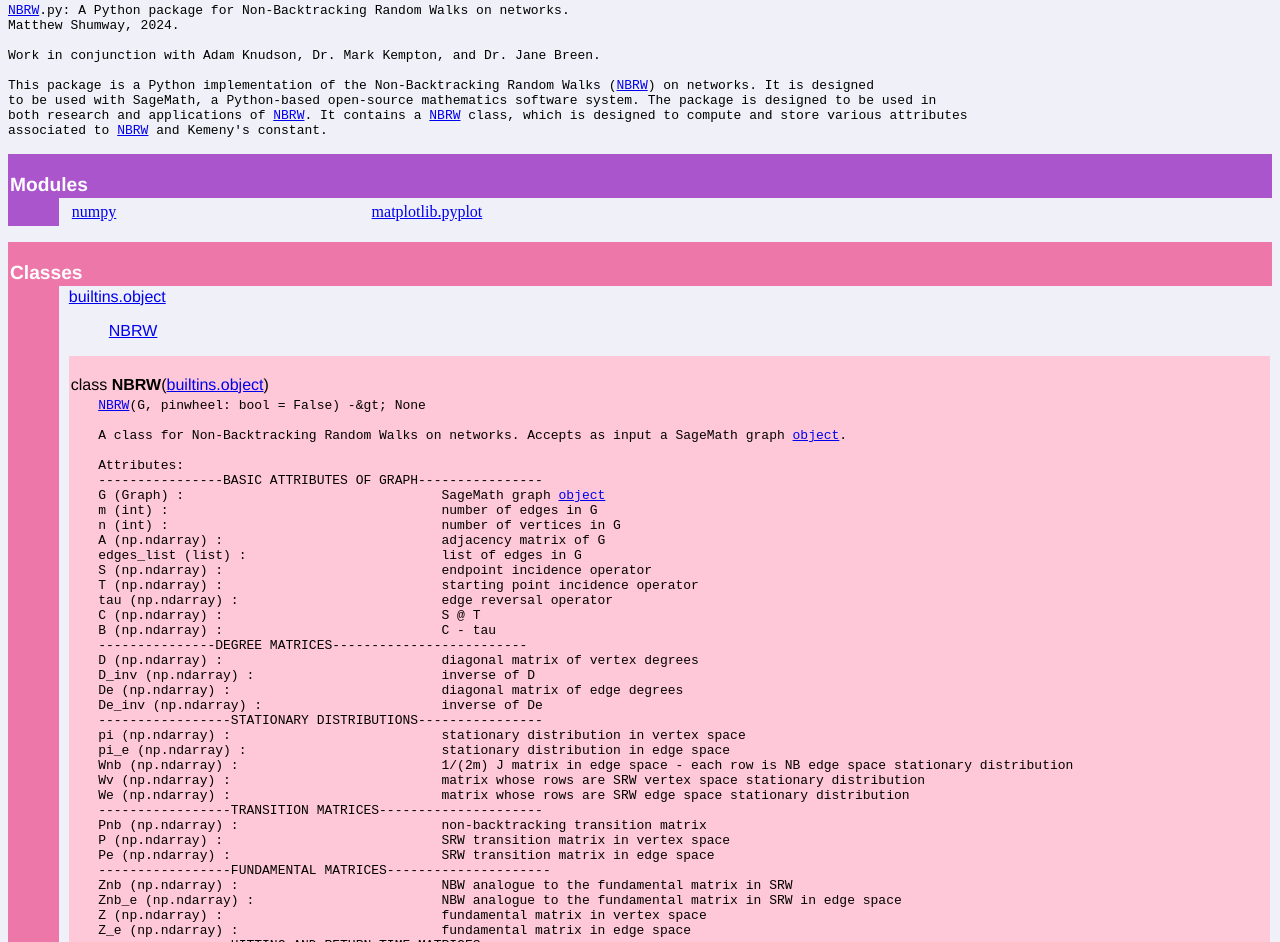
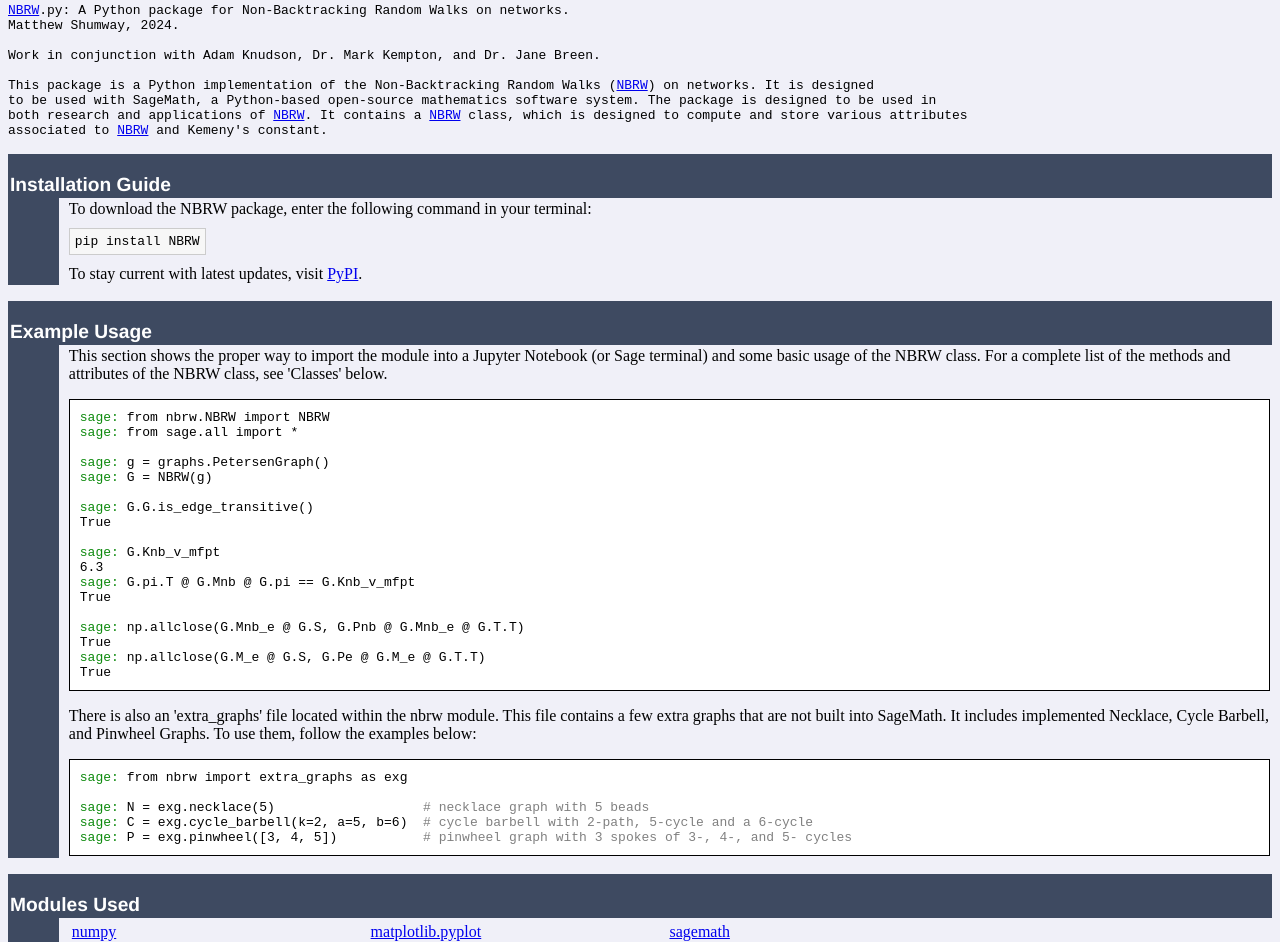
Before and after one commit to mwshumway/NBRW, a plain HTML site: page docs/index.html in a window 1280 px wide. Shown: the part 88-1030 px from the top of the page. Drawn offline with Linux system fonts and the light colour scheme.

Commit message:
added example usage

```diff
--- a/docs/index.html
+++ b/docs/index.html
@@ -4,58 +4,108 @@
 </head><body bgcolor="#f0f0f8">
 
 <table width="100%" cellspacing=0 cellpadding=2 border=0 summary="heading">
-<tr bgcolor="#7799ee">
+<tr bgcolor="#3e4a61">
+<td valign=bottom>&nbsp;<br>
 <td valign=bottom>&nbsp;<br>
 <font color="#ffffff" face="helvetica, arial">&nbsp;<br><big><big><strong>NBRW</strong></big></big></font></td
 ><td align=right valign=bottom
-><font color="#ffffff" face="helvetica, arial"><a href=".">index</a><br><a href="file:/Users/mwshumway/Documents/NBW/src/NBRW/NBRW.py">/Users/mwshumway/Documents/NBW/src/NBRW/NBRW.py</a></font></td></tr></table>
-    <p><tt><a href="#NBRW">NBRW</a>.py:&nbsp;A&nbsp;Python&nbsp;package&nbsp;for&nbsp;Non-Backtracking&nbsp;Random&nbsp;Walks&nbsp;on&nbsp;networks.<br>
+><font color="#ffffff" face="helvetica, arial"><a href="." style="color: #ffffff";>index</a><br><a href="file:/Users/mwshumway/Documents/NBW/src/NBRW/NBRW.py" style="color: #ffffff;">/Users/mwshumway/Documents/NBW/src/NBRW/NBRW.py</a></font></td></tr></table>
+    <p><tt><a href="https://github.com/mwshumway/NBRW/blob/main/src/NBRW/NBRW.py">NBRW</a>.py:&nbsp;A&nbsp;Python&nbsp;package&nbsp;for&nbsp;Non-Backtracking&nbsp;Random&nbsp;Walks&nbsp;on&nbsp;networks.<br>
 Matthew&nbsp;Shumway,&nbsp;2024.<br>
 &nbsp;<br>
 Work&nbsp;in&nbsp;conjunction&nbsp;with&nbsp;Adam&nbsp;Knudson,&nbsp;Dr.&nbsp;Mark&nbsp;Kempton,&nbsp;and&nbsp;Dr.&nbsp;Jane&nbsp;Breen.<br>
 &nbsp;<br>
-This&nbsp;package&nbsp;is&nbsp;a&nbsp;Python&nbsp;implementation&nbsp;of&nbsp;the&nbsp;Non-Backtracking&nbsp;Random&nbsp;Walks&nbsp;(<a href="#NBRW">NBRW</a>)&nbsp;on&nbsp;networks.&nbsp;It&nbsp;is&nbsp;designed<br>
+This&nbsp;package&nbsp;is&nbsp;a&nbsp;Python&nbsp;implementation&nbsp;of&nbsp;the&nbsp;Non-Backtracking&nbsp;Random&nbsp;Walks&nbsp;(<a href="https://github.com/mwshumway/NBRW/blob/main/src/NBRW/NBRW.py">NBRW</a>)&nbsp;on&nbsp;networks.&nbsp;It&nbsp;is&nbsp;designed<br>
 to&nbsp;be&nbsp;used&nbsp;with&nbsp;SageMath,&nbsp;a&nbsp;Python-based&nbsp;open-source&nbsp;mathematics&nbsp;software&nbsp;system.&nbsp;The&nbsp;package&nbsp;is&nbsp;designed&nbsp;to&nbsp;be&nbsp;used&nbsp;in<br>
-both&nbsp;research&nbsp;and&nbsp;applications&nbsp;of&nbsp;<a href="#NBRW">NBRW</a>.&nbsp;It&nbsp;contains&nbsp;a&nbsp;<a href="#NBRW">NBRW</a>&nbsp;class,&nbsp;which&nbsp;is&nbsp;designed&nbsp;to&nbsp;compute&nbsp;and&nbsp;store&nbsp;various&nbsp;attributes<br>
-associated&nbsp;to&nbsp;<a href="#NBRW">NBRW</a>&nbsp;and&nbsp;Kemeny's&nbsp;constant.</tt></p>
+both&nbsp;research&nbsp;and&nbsp;applications&nbsp;of&nbsp;<a href="https://github.com/mwshumway/NBRW/blob/main/src/NBRW/NBRW.py">NBRW</a>.&nbsp;It&nbsp;contains&nbsp;a&nbsp;<a href="https://github.com/mwshumway/NBRW/blob/main/src/NBRW/NBRW.py">NBRW</a>&nbsp;class,&nbsp;which&nbsp;is&nbsp;designed&nbsp;to&nbsp;compute&nbsp;and&nbsp;store&nbsp;various&nbsp;attributes<br>
+associated&nbsp;to&nbsp;<a href="https://github.com/mwshumway/NBRW/blob/main/src/NBRW/NBRW.py">NBRW</a>&nbsp;and&nbsp;Kemeny's&nbsp;constant.</tt></p>
 <p>
+
 <table width="100%" cellspacing=0 cellpadding=2 border=0 summary="section">
-<tr bgcolor="#aa55cc">
+    <tr bgcolor="#3e4a61">
+    <td colspan=3 valign=bottom>&nbsp;<br>
+    <font color="#ffffff" face="helvetica, arial"><big><strong>Installation Guide</strong></big></font></td></tr>
+
+    <tr><td bgcolor="#3e4a61"><tt>&nbsp;&nbsp;&nbsp;&nbsp;&nbsp;&nbsp;</tt></td><td>&nbsp;</td>
+        <td width="100%">
+        <p>To download the NBRW package, enter the following command in your terminal:</p>
+        <p><code style="background-color: #f7f7f7; border: 1px solid #ccc; padding: 5px;">pip install NBRW</code></p>
+        <p>To stay current with latest updates, visit <a href="https://pypi.org/project/NBRW/">PyPI</a>.</p>
+    </td></tr></table><p>
+
+<table width="100%" cellspacing=0 cellpadding=2 border=0 summary="section">
+    <tr bgcolor="#3e4a61">
+    <td colspan=3 valign=bottom>&nbsp;<br>
+    <font color="#ffffff" face="helvetica, arial"><big><strong>Example Usage</strong></big></font></td></tr>
+
+    <tr><td bgcolor="#3e4a61"><tt>&nbsp;&nbsp;&nbsp;&nbsp;&nbsp;&nbsp;</tt></td><td>&nbsp;</td>
+        <td width="100%">
+            <p>This section shows the proper way to import the module into a Jupyter Notebook (or Sage terminal) and some
+                basic usage of the NBRW class. For a complete list of the methods and attributes of the NBRW class, see 'Classes' below.</p>
+            <p><code style="background-color: #ffffff; color: #000; border: 1px solid #000000; padding: 10px; display: block;">
+        <span style="color: rgb(13, 138, 13);">sage:</span> from nbrw.NBRW import NBRW<br>
+        <span style="color: rgb(13, 138, 13);">sage:</span> from sage.all import *<br><br>
+        <span style="color: rgb(13, 138, 13);">sage:</span> g = graphs.PetersenGraph()<br>
+        <span style="color: rgb(13, 138, 13);">sage:</span> G = NBRW(g)<br><br>
+        <span style="color: rgb(13, 138, 13);">sage:</span> G.G.is_edge_transitive()<br>
+        True<br><br>
+        <span style="color: rgb(13, 138, 13);">sage:</span> G.Knb_v_mfpt<br>
+        6.3<br>
+        <span style="color: rgb(13, 138, 13);">sage:</span> G.pi.T @ G.Mnb @ G.pi == G.Knb_v_mfpt<br>
+        True<br><br>
+        <span style="color: rgb(13, 138, 13);">sage:</span> np.allclose(G.Mnb_e @ G.S, G.Pnb @ G.Mnb_e @ G.T.T)<br>
+        True<br>
+        <span style="color: rgb(13, 138, 13);">sage:</span> np.allclose(G.M_e @ G.S, G.Pe @ G.M_e @ G.T.T)<br>
+        True<br>
+            </code></p>
+        <p>There is also an 'extra_graphs' file located within the nbrw module. This file contains a few extra graphs that are not built into SageMath.
+        It includes implemented Necklace, Cycle Barbell, and Pinwheel Graphs. To use them, follow the examples below:</p>
+        <p><code style="background-color: #fff; color: #000; border: 1px solid #000; padding: 10px; display: block;">
+            <span style="color: rgb(13, 138, 13);">sage:</span> from nbrw import extra_graphs as exg<br> <br>
+            <span style="color: rgb(13, 138, 13);">sage:</span> N = exg.necklace(5)&nbsp;&nbsp;&nbsp;&nbsp;&nbsp;&nbsp;
+            &nbsp;&nbsp;&nbsp;&nbsp;&nbsp;&nbsp;&nbsp;&nbsp;&nbsp;&nbsp;&nbsp;&nbsp;<span style="color: gray;"># necklace graph with 5 beads</span><br>
+            <span style="color: rgb(13, 138, 13);">sage:</span> C = exg.cycle_barbell(k=2, a=5, b=6)&nbsp;&nbsp;<span style="color: gray;"># cycle barbell with 2-path, 5-cycle and a 6-cycle</span><br>
+            <span style="color: rgb(13, 138, 13);">sage:</span> P = exg.pinwheel([3, 4, 5])&nbsp;&nbsp;&nbsp;&nbsp;&nbsp;&nbsp;&nbsp;&nbsp;&nbsp;&nbsp;&nbsp;<span style="color: gray;"># pinwheel graph with 3 spokes of 3-, 4-, and 5- cycles</span><br>
+        </code>
+        </td></tr>
+    </td></tr></table><p>
+
+
+<table width="100%" cellspacing=0 cellpadding=2 border=0 summary="section">
+<tr bgcolor="#3e4a61">
 <td colspan=3 valign=bottom>&nbsp;<br>
-<font color="#ffffff" face="helvetica, arial"><big><strong>Modules</strong></big></font></td></tr>
+<font color="#ffffff" face="helvetica, arial"><big><strong>Modules Used</strong></big></font></td></tr>
 
-<tr><td bgcolor="#aa55cc"><tt>&nbsp;&nbsp;&nbsp;&nbsp;&nbsp;&nbsp;</tt></td><td>&nbsp;</td>
-<td width="100%"><table width="100%" summary="list"><tr><td width="25%" valign=top><a href="numpy.html">numpy</a><br>
-</td><td width="25%" valign=top><a href="matplotlib.pyplot.html">matplotlib.pyplot</a><br>
+<tr><td bgcolor="#3e4a61"><tt>&nbsp;&nbsp;&nbsp;&nbsp;&nbsp;&nbsp;</tt></td><td>&nbsp;</td>
+<td width="100%"><table width="100%" summary="list"><tr><td width="25%" valign=top><a href="https://numpy.org/doc/2.0/">numpy</a><br>
+</td><td width="25%" valign=top><a href="https://matplotlib.org/3.5.3/api/_as_gen/matplotlib.pyplot.html">matplotlib.pyplot</a><br>
+</td><td width="25%" valign=top><a href="https://www.sagemath.org/index.html">sagemath</a><br>
 </td><td width="25%" valign=top></td><td width="25%" valign=top></td></tr></table></td></tr></table><p>
 <table width="100%" cellspacing=0 cellpadding=2 border=0 summary="section">
-<tr bgcolor="#ee77aa">
+<tr bgcolor="#3e4a61">
 <td colspan=3 valign=bottom>&nbsp;<br>
 <font color="#ffffff" face="helvetica, arial"><big><strong>Classes</strong></big></font></td></tr>
 
-<tr><td bgcolor="#ee77aa"><tt>&nbsp;&nbsp;&nbsp;&nbsp;&nbsp;&nbsp;</tt></td><td>&nbsp;</td>
+<tr><td bgcolor="#3e4a61"><tt>&nbsp;&nbsp;&nbsp;&nbsp;&nbsp;&nbsp;</tt></td><td>&nbsp;</td>
 <td width="100%"><dl>
-<dt><font face="helvetica, arial"><a href="builtins.html#object">builtins.object</a>
-</font></dt><dd>
-<dl>
-<dt><font face="helvetica, arial"><a href="NBRW.html#NBRW">NBRW</a>
+<dt><font face="helvetica, arial"><a href="NBRW.htmlhttps://github.com/mwshumway/NBRW/blob/main/src/NBRW/NBRW.py">NBRW</a>
 </font></dt></dl>
 </dd>
 </dl>
  <p>
 <table width="100%" cellspacing=0 cellpadding=2 border=0 summary="section">
-<tr bgcolor="#ffc8d8">
+<tr bgcolor="#d9dad7">
 <td colspan=3 valign=bottom>&nbsp;<br>
-<font color="#000000" face="helvetica, arial"><a name="NBRW">class <strong>NBRW</strong></a>(<a href="builtins.html#object">builtins.object</a>)</font></td></tr>
+<font color="#000000" face="helvetica, arial"><a name="NBRW">class <strong>NBRW</strong></a>()</font></td></tr>
 
-<tr bgcolor="#ffc8d8"><td rowspan=2><tt>&nbsp;&nbsp;&nbsp;</tt></td>
-<td colspan=2><tt><a href="#NBRW">NBRW</a>(G,&nbsp;pinwheel:&nbsp;bool&nbsp;=&nbsp;False)&nbsp;-&amp;gt;&nbsp;None<br>
+<tr bgcolor="#d9dad7"><td rowspan=2><tt>&nbsp;&nbsp;&nbsp;</tt></td>
+<td colspan=2><tt><a href="https://github.com/mwshumway/NBRW/blob/main/src/NBRW/NBRW.py">NBRW</a>(G:&nbsp;Graph,&nbsp;pinwheel:&nbsp;bool&nbsp;=&nbsp;False)&nbsp;->&nbsp;None<br>
 &nbsp;<br>
-A&nbsp;class&nbsp;for&nbsp;Non-Backtracking&nbsp;Random&nbsp;Walks&nbsp;on&nbsp;networks.&nbsp;Accepts&nbsp;as&nbsp;input&nbsp;a&nbsp;SageMath&nbsp;graph&nbsp;<a href="builtins.html#object">object</a>.<br>
+A&nbsp;class&nbsp;for&nbsp;Non-Backtracking&nbsp;Random&nbsp;Walks&nbsp;on&nbsp;networks.&nbsp;Accepts&nbsp;as&nbsp;input&nbsp;a&nbsp;SageMath&nbsp;graph&nbsp;object</a>.<br>
 &nbsp;&nbsp;&nbsp;&nbsp;<br>
 Attributes:<br>
 ----------------BASIC&nbsp;ATTRIBUTES&nbsp;OF&nbsp;GRAPH----------------<br>
-G&nbsp;(Graph)&nbsp;:&nbsp;&nbsp;&nbsp;&nbsp;&nbsp;&nbsp;&nbsp;&nbsp;&nbsp;&nbsp;&nbsp;&nbsp;&nbsp;&nbsp;&nbsp;&nbsp;&nbsp;&nbsp;&nbsp;&nbsp;&nbsp;&nbsp;&nbsp;&nbsp;&nbsp;&nbsp;&nbsp;&nbsp;&nbsp;&nbsp;&nbsp;&nbsp;&nbsp;SageMath&nbsp;graph&nbsp;<a href="builtins.html#object">object</a><br>
+G&nbsp;(Graph)&nbsp;:&nbsp;&nbsp;&nbsp;&nbsp;&nbsp;&nbsp;&nbsp;&nbsp;&nbsp;&nbsp;&nbsp;&nbsp;&nbsp;&nbsp;&nbsp;&nbsp;&nbsp;&nbsp;&nbsp;&nbsp;&nbsp;&nbsp;&nbsp;&nbsp;&nbsp;&nbsp;&nbsp;&nbsp;&nbsp;&nbsp;&nbsp;&nbsp;&nbsp;SageMath&nbsp;graph&nbsp;object</a><br>
 m&nbsp;(int)&nbsp;:&nbsp;&nbsp;&nbsp;&nbsp;&nbsp;&nbsp;&nbsp;&nbsp;&nbsp;&nbsp;&nbsp;&nbsp;&nbsp;&nbsp;&nbsp;&nbsp;&nbsp;&nbsp;&nbsp;&nbsp;&nbsp;&nbsp;&nbsp;&nbsp;&nbsp;&nbsp;&nbsp;&nbsp;&nbsp;&nbsp;&nbsp;&nbsp;&nbsp;&nbsp;&nbsp;number&nbsp;of&nbsp;edges&nbsp;in&nbsp;G<br>
 n&nbsp;(int)&nbsp;:&nbsp;&nbsp;&nbsp;&nbsp;&nbsp;&nbsp;&nbsp;&nbsp;&nbsp;&nbsp;&nbsp;&nbsp;&nbsp;&nbsp;&nbsp;&nbsp;&nbsp;&nbsp;&nbsp;&nbsp;&nbsp;&nbsp;&nbsp;&nbsp;&nbsp;&nbsp;&nbsp;&nbsp;&nbsp;&nbsp;&nbsp;&nbsp;&nbsp;&nbsp;&nbsp;number&nbsp;of&nbsp;vertices&nbsp;in&nbsp;G<br>
 A&nbsp;(np.ndarray)&nbsp;:&nbsp;&nbsp;&nbsp;&nbsp;&nbsp;&nbsp;&nbsp;&nbsp;&nbsp;&nbsp;&nbsp;&nbsp;&nbsp;&nbsp;&nbsp;&nbsp;&nbsp;&nbsp;&nbsp;&nbsp;&nbsp;&nbsp;&nbsp;&nbsp;&nbsp;&nbsp;&nbsp;&nbsp;adjacency&nbsp;matrix&nbsp;of&nbsp;G<br>
@@ -102,6 +152,8 @@ Knb_v_trace&nbsp;(float)&nbsp;:&nbsp;&nbsp;&nbsp;&nbsp;&nbsp;&nbsp;&nbsp;&nbsp;&
 Knb_v_mfpt&nbsp;(float)&nbsp;:&nbsp;&nbsp;&nbsp;&nbsp;&nbsp;&nbsp;&nbsp;&nbsp;&nbsp;&nbsp;&nbsp;&nbsp;&nbsp;&nbsp;&nbsp;&nbsp;&nbsp;&nbsp;&nbsp;&nbsp;&nbsp;&nbsp;&nbsp;&nbsp;NB&nbsp;Kemeny's&nbsp;constant&nbsp;in&nbsp;vertex&nbsp;space&nbsp;using&nbsp;pi&nbsp;@&nbsp;Mnb&nbsp;@&nbsp;pi<br>
 Knb_v_sub&nbsp;(float)&nbsp;:&nbsp;&nbsp;&nbsp;&nbsp;&nbsp;&nbsp;&nbsp;&nbsp;&nbsp;&nbsp;&nbsp;&nbsp;&nbsp;&nbsp;&nbsp;&nbsp;&nbsp;&nbsp;&nbsp;&nbsp;&nbsp;&nbsp;&nbsp;&nbsp;&nbsp;NB&nbsp;Kemeny's&nbsp;constant&nbsp;in&nbsp;vertex&nbsp;space&nbsp;using&nbsp;edge&nbsp;space&nbsp;Kemeny's&nbsp;constant<br>&nbsp;</tt></td></tr>
 <tr><td>&nbsp;</td>
+<tr bgcolor="#d9dad7"><td rowspan=2><tt>&nbsp;&nbsp;&nbsp;</tt></td>
+
 <td width="100%">Methods defined here:<br>
 <dl><dt><a name="NBRW-De_matrix"><strong>De_matrix</strong></a>(self) -&gt; numpy.ndarray</dt><dd><tt>Computes&nbsp;the&nbsp;diagonal&nbsp;matrix&nbsp;of&nbsp;edge&nbsp;degrees,&nbsp;De.&nbsp;De&nbsp;is&nbsp;a&nbsp;(2m&nbsp;x&nbsp;2m)&nbsp;matrix.<br>
 Computational&nbsp;Complexity&nbsp;-&nbsp;O(m).<br>
@@ -133,7 +185,7 @@ Spatial&nbsp;Complexity&nbsp;-&nbsp;O(mn).</tt></dd></dl>
 Computational&nbsp;Complexity&nbsp;-&nbsp;O(m).<br>
 Spatial&nbsp;Complexity&nbsp;-&nbsp;O(mn).</tt></dd></dl>
 
-<dl><dt><a name="NBRW-__init__"><strong>__init__</strong></a>(self, G, pinwheel: bool = False) -&gt; None</dt><dd><tt>Initializes&nbsp;the&nbsp;<a href="#NBRW">NBRW</a>&nbsp;class&nbsp;with&nbsp;a&nbsp;Sage"Math&nbsp;graph&nbsp;<a href="builtins.html#object">object</a>.&nbsp;Stores&nbsp;all&nbsp;relevant&nbsp;attributes&nbsp;of&nbsp;the&nbsp;<a href="#NBRW">NBRW</a>.</tt></dd></dl>
+<dl><dt><a name="NBRW-__init__"><strong>__init__</strong></a>(self, G, pinwheel: bool = False) -&gt; None</dt><dd><tt>Initializes&nbsp;the&nbsp;<a href="https://github.com/mwshumway/NBRW/blob/main/src/NBRW/NBRW.py">NBRW</a>&nbsp;class&nbsp;with&nbsp;a&nbsp;Sage"Math&nbsp;graph&nbsp;object</a>.&nbsp;Stores&nbsp;all&nbsp;relevant&nbsp;attributes&nbsp;of&nbsp;the&nbsp;<a href="https://github.com/mwshumway/NBRW/blob/main/src/NBRW/NBRW.py">NBRW</a>.</tt></dd></dl>
 
 <dl><dt><a name="NBRW-alpha_matrix"><strong>alpha_matrix</strong></a>(self) -&gt; numpy.ndarray</dt><dd><tt>Computes&nbsp;the&nbsp;Diag(Alpha)&nbsp;matrix,&nbsp;which&nbsp;is&nbsp;a&nbsp;(n&nbsp;x&nbsp;n)&nbsp;matrix.&nbsp;This&nbsp;is&nbsp;the&nbsp;matrix&nbsp;from&nbsp;the&nbsp;Dario&nbsp;paper.</tt></dd></dl>
 
@@ -180,14 +232,5 @@ Spatial&nbsp;Complexity&nbsp;-&nbsp;O(m^2).</tt></dd></dl>
 fundamental&nbsp;matrix&nbsp;in&nbsp;the&nbsp;SRW&nbsp;case.&nbsp;<br>
 Computational&nbsp;Complexity&nbsp;-&nbsp;O(nm^2),&nbsp;or&nbsp;larger&nbsp;as&nbsp;determined&nbsp;by&nbsp;numpy&nbsp;implementation.<br>
 Spatial&nbsp;Complexity&nbsp;-&nbsp;O(n^2).</tt></dd></dl>
-
-<hr>
-Data descriptors defined here:<br>
-<dl><dt><strong>__dict__</strong></dt>
-<dd><tt>dictionary&nbsp;for&nbsp;instance&nbsp;variables&nbsp;(if&nbsp;defined)</tt></dd>
-</dl>
-<dl><dt><strong>__weakref__</strong></dt>
-<dd><tt>list&nbsp;of&nbsp;weak&nbsp;references&nbsp;to&nbsp;the&nbsp;object&nbsp;(if&nbsp;defined)</tt></dd>
-</dl>
-</td></tr></table></td></tr></table>
+</td></tr></table><p>
 </body></html>
```
Also changed, not shown: 1 other file.
